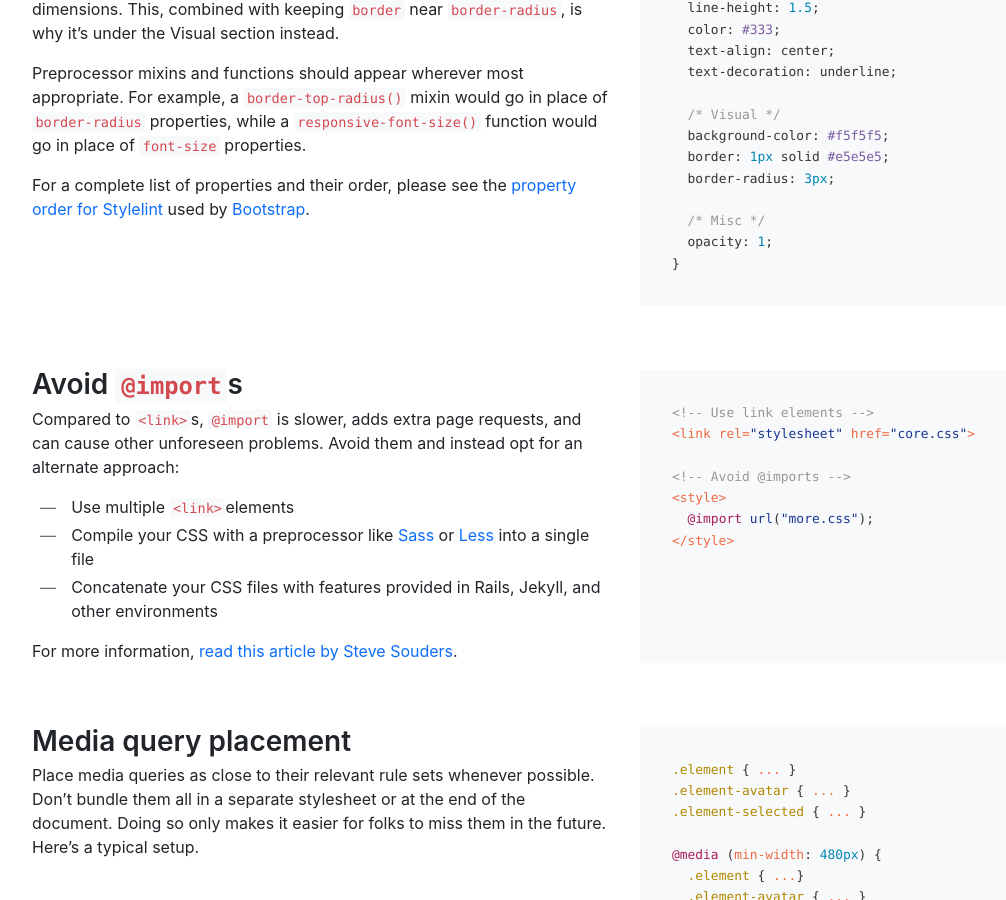
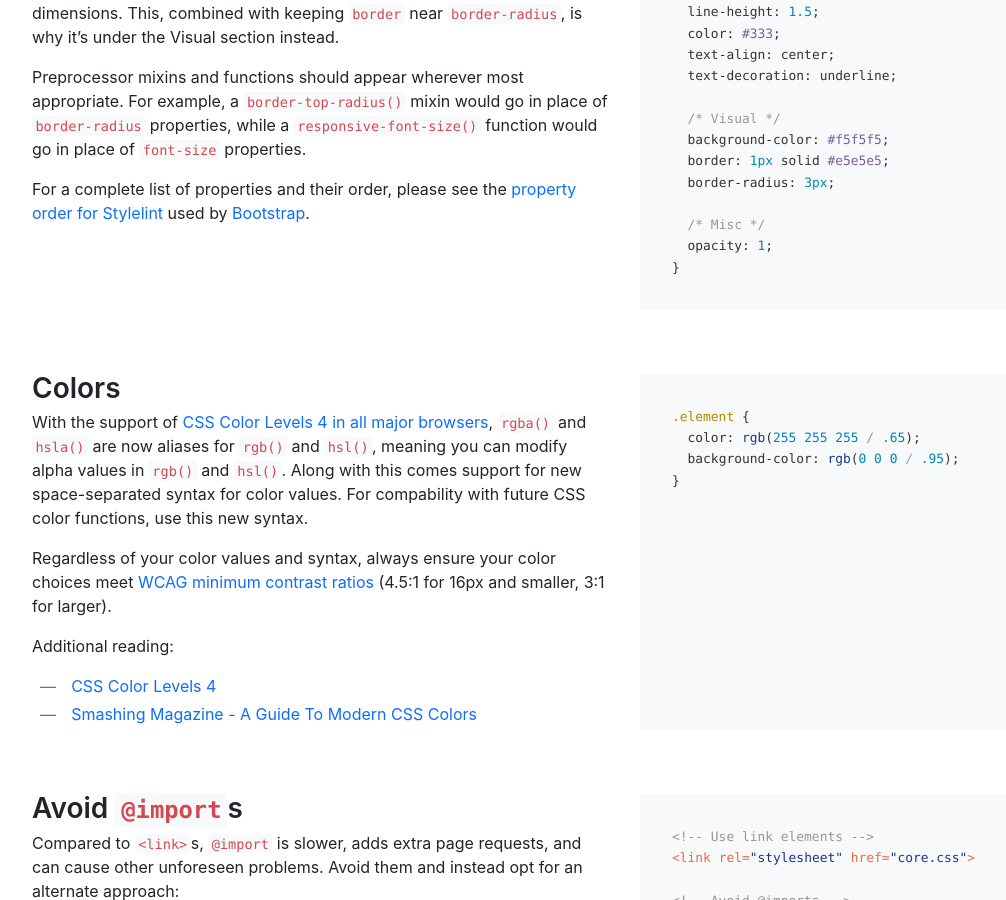
Before and after one commit to mdo/code-guide, a Jekyll site: the page built from index.md, in a window 1280 px wide and 900 px high, scrolled down 6790 px. Shown: the whole window, without its empty margins (16-1022 px from the left). Built offline with Jekyll 4.4.1, drawn with Linux system fonts in a browser that asks for light colours; some web fonts are replaced; comment, search, counter and statistics services are not loaded; some of the changed text lies outside the part shown.

Commit message:
Add CSS Colors section for color syntax and contrast

````diff
--- a/index.md
+++ b/index.md
@@ -25,6 +25,7 @@ layout: default
 
 - [CSS syntax](#css-syntax)
 - [Declaration order](#declaration-order)
+- [Colors](#colors)
 - [Avoid @import`s](#import-imports)
 - [Media query placement](#media-queries)
 - [Single declarations](#single-declarations)
@@ -271,7 +272,7 @@ Consider documenting and applying these preferences to your project's `.editorco
 - Each declaration should appear on its own line for more accurate error reporting.
 - End all declarations with a semi-colon. The last declaration's is optional, but your code is more error prone without it.
 - Comma-separated property values should include a space after each comma (e.g., `box-shadow`).
-- Don't include spaces after commas _within_ `rgb()`, `rgba()`, `hsl()`, `hsla()`, or `rect()` values. This helps differentiate multiple color values (comma, no space) from multiple property values (comma with space).
+- Use space-separated values for color properties (e.g., `color: rgb(0 0 0 / .5)`).
 - Don't prefix property values or color parameters with a leading zero (e.g., `.5` instead of `0.5` and `-.5px` instead of `-0.5px`).
 - Lowercase all hex values, e.g., `#fff`. Lowercase letters are much easier to discern when scanning a document as they tend to have more unique shapes.
 - Use shorthand hex values where available, e.g., `#fff` instead of `#ffffff`.
@@ -296,7 +297,7 @@ Questions on the terms used here? See the [syntax section of the Cascading Style
 .selector[type="text"] {
   padding: 15px;
   margin-bottom: 15px;
-  background-color: rgba(0,0,0,.5);
+  background-color: rgb(0 0 0 / .5);
   box-shadow: 0 1px 2px #ccc, inset 0 1px 0 #fff;
 }
 ```
@@ -353,6 +354,26 @@ For a complete list of properties and their order, please see the [property orde
 
   /* Misc */
   opacity: 1;
+}
+```
+
+<div markdown="1">
+### Colors
+
+With the support of [CSS Color Levels 4](https://www.w3.org/TR/css-color-4/) [in all major browsers](https://developer.mozilla.org/en-US/docs/Web/CSS/color_value/rgb#space-separated_values), `rgba()` and `hsla()` are now aliases for `rgb()` and `hsl()`, meaning you can modify alpha values in `rgb()` and `hsl()`. Along with this comes support for new space-separated syntax for color values. For compability with future CSS color functions, use this new syntax.
+
+Regardless of your color values and syntax, always ensure your color choices meet [WCAG minimum contrast ratios](https://webaim.org/articles/contrast/) (4.5:1 for 16px and smaller, 3:1 for larger).
+
+Additional reading:
+
+- [CSS Color Levels 4](https://www.w3.org/TR/css-color-4/)
+- [Smashing Magazine - A Guide To Modern CSS Colors](https://www.smashingmagazine.com/2021/11/guide-modern-css-colors/)
+</div>
+
+```css
+.element {
+  color: rgb(255 255 255 / .65);
+  background-color: rgb(0 0 0 / .95);
 }
 ```
 
````
